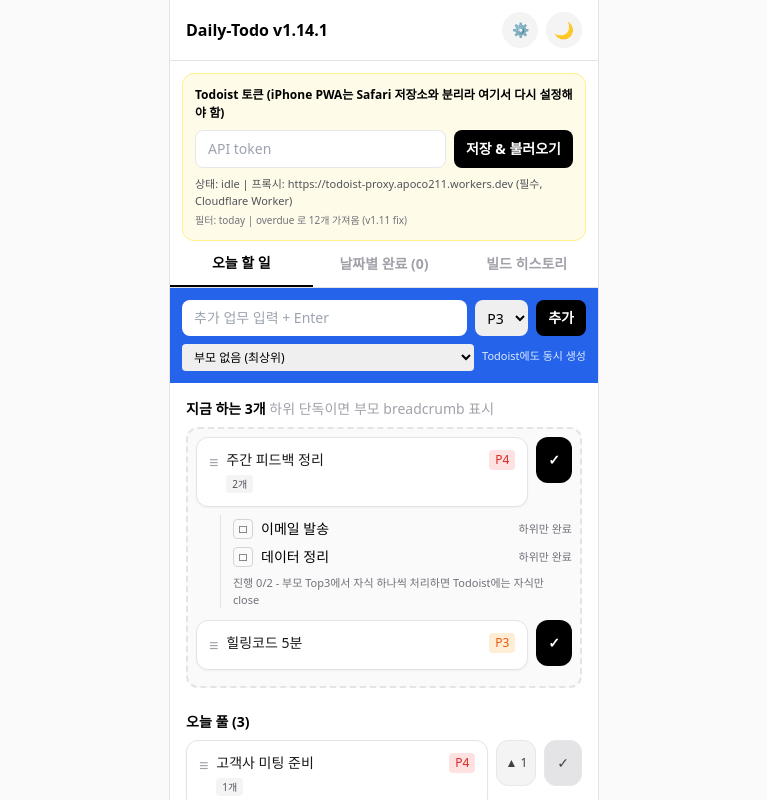
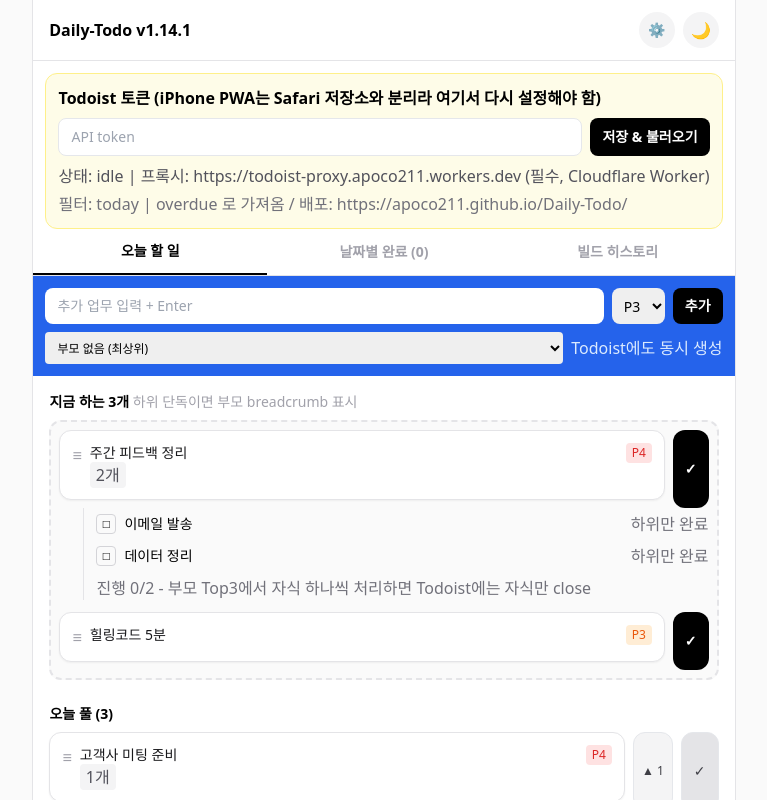
Before and after one commit to apoco211/Daily-Todo, a React (Vite) app: page / in a window 1280 px wide. Both pictures are taken after a click on the button "⚙️". Shown: the top 800 px of the page, without its empty margins (256-1023 px from the left). Built offline with nearby package versions, Linux system fonts and the light colour scheme.

Commit message:
Update App.jsx

```diff
--- a/src/App.jsx
+++ b/src/App.jsx
@@ -14,9 +14,9 @@ function SortableItem({ id, task, parentContent, showBreadcrumb }) {
       className="flex gap-2 p-3 rounded-xl border mb-2 bg-white dark:bg-zinc-900 border-zinc-200 dark:border-zinc-700 shadow-sm cursor-grab">
       <span className="text-zinc-400">≡</span>
       <div className="flex-1">
-        {showBreadcrumb && parentContent && <div className="text-[11px] text-zinc-500 dark:text-zinc-300 mb-0.5">{parentContent} ▸</div>}
+        {showBreadcrumb && parentContent && <div className="text- text-zinc-500 dark:text-zinc-300 mb-0.5">{parentContent} ▸</div>}
         <div className="text-sm text-zinc-900 dark:text-zinc-100">{task.content}</div>
-        {task.childrenCount? <span className="text-[10px] bg-zinc-100 dark:bg-zinc-700 text-zinc-600 dark:text-zinc-200 px-1.5 py-0.5 rounded">{task.childrenCount}개</span> : null}
+        {task.childrenCount? <span className="text- bg-zinc-100 dark:bg-zinc-700 text-zinc-600 dark:text-zinc-200 px-1.5 py-0.5 rounded">{task.childrenCount}개</span> : null}
       </div>
       <span className={`text-xs px-1.5 py-0.5 rounded h-fit ${task.priority===4?"bg-red-100 dark:bg-red-950 text-red-600 dark:text-red-300": task.priority===3?"bg-orange-100 dark:bg-orange-950 text-orange-600 dark:text-orange-300":"bg-zinc-100 dark:bg-zinc-700 text-zinc-500 dark:text-zinc-200"}`}>P{task.priority}</span>
     </div>
@@ -40,7 +40,7 @@ export default function App(){
   const sensors = useSensors(useSensor(PointerSensor,{activationConstraint:{distance:5}}));
 
   useEffect(()=>{ document.documentElement.classList.toggle("dark", theme==="dark"); localStorage.setItem("theme", theme); },[theme]);
-  useEffect(()=> localStorage.setItem("top3_ids", JSON.stringify(top3Ids)), [top3Ids]);
+  useEffect(()=> localStorage.setItem("top3_ids", JSON.stringify(top3Ids)), );
   useEffect(()=> localStorage.setItem("completed_logs", JSON.stringify(logs)), [logs]);
 
   const fetchWithProxy = async (endpoint, options={}) => {
@@ -48,27 +48,34 @@ export default function App(){
      ...options,
       headers: { Authorization: `Bearer ${token}`, "Content-Type":"application/json",...(options.headers||{}) }
     });
-    if(!res.ok) throw new Error(`HTTP ${res.status}`);
+    if(!res.ok) {
+      const txt = await res.text();
+      throw new Error(`HTTP ${res.status} ${txt.slice(0,200)}`);
+    }
     return res.json();
   };
 
   const loadTodoist = async (tk = token) => {
-    if(!tk){ setFetchStatus("no-token"); return; }
+    if(!tk){ setFetchStatus("no-token (⚙️에서 토큰 설정 필요)"); return; }
     try {
-      setFetchStatus("loading");
+      setFetchStatus("loading...");
       const data = await fetch(`${PROXY}/tasks/filter?query=today%20%7C%20overdue`, {
         headers: { Authorization: `Bearer ${tk}` }
-      }).then(r=>{ if(!r.ok) throw new Error(r.status); return r.json(); });
+      }).then(async r=>{
+        const txt = await r.text();
+        if(!r.ok) throw new Error(`${r.status} ${txt.slice(0,200)}`);
+        return JSON.parse(txt);
+      });
       const results = data.results || data || [];
-      if(results.length===0){ setFetchStatus("empty"); return; }
+      if(results.length===0){ setFetchStatus("empty: Todoist에 today가 0개"); return; }
       const mapped = results.map(t=> ({ id: t.id, content: t.content, priority: t.priority||1, parent_id: t.parent_id||null }));
       setTasks(mapped);
       if(top3Ids.length===0){
         setTop3Ids(mapped.filter(t=>!t.parent_id).slice(0,2).map(t=>t.id));
       }
-      setFetchStatus(`success:${mapped.length}`);
+      setFetchStatus(`success:${mapped.length}개 로드됨`);
     } catch(e){
-      setFetchStatus(`error:${e.message}`);
+      setFetchStatus(`error:Load failed - ${e.message}`);
       console.error(e);
     }
   };
@@ -152,7 +159,7 @@ export default function App(){
   return (
     <div className={theme}>
       <div className="min-h-screen bg-zinc-50 dark:bg-black flex justify-center">
-        <div className="w-[430px] bg-white dark:bg-zinc-950 min-h-screen border-x border-zinc-200 dark:border-zinc-800 flex flex-col">
+        <div className="w- bg-white dark:bg-zinc-950 min-h-screen border-x border-zinc-200 dark:border-zinc-800 flex flex-col">
           <div className="sticky top-0 z-30 bg-white/90 dark:bg-zinc-950/90 backdrop-blur border-b border-zinc-200 dark:border-zinc-800 px-4 py-3 flex justify-between items-center">
             <span className="font-bold dark:text-white">Daily-Todo v1.14.1</span>
             <div className="flex gap-2">
@@ -163,23 +170,23 @@ export default function App(){
 
           {showToken && (
             <div className="mx-3 mt-3 p-3 rounded-xl border bg-yellow-50 dark:bg-zinc-900 dark:border-zinc-700 border-yellow-200">
-              <div className="text-[12px] font-bold dark:text-white mb-2">Todoist 토큰 (iPhone PWA는 Safari 저장소와 분리라 여기서 다시 설정해야 함)</div>
+              <div className="text- font-bold dark:text-white mb-2">Todoist 토큰 (iPhone PWA는 Safari 저장소와 분리라 여기서 다시 설정해야 함)</div>
               <div className="flex gap-2">
                 <input value={token} onChange={e=>setToken(e.target.value)} type="password" placeholder="API token" className="flex-1 px-3 py-2 rounded-lg border text-sm text-black"/>
                 <button onClick={()=>{ localStorage.setItem(TOKEN_KEY, token); setShowToken(false); loadTodoist(token); }} className="px-3 bg-black dark:bg-white text-white dark:text-black rounded-lg text-sm font-bold">저장 & 불러오기</button>
               </div>
-              <div className="text-[11px] mt-2 dark:text-zinc-300 text-zinc-600">상태: {fetchStatus} | 프록시: {PROXY} (필수, Cloudflare Worker)</div>
-              <div className="text-[10px] mt-1 text-zinc-500">필터: today | overdue 로 12개 가져옴 (v1.11 fix)</div>
+              <div className="text- mt-2 dark:text-zinc-300 text-zinc-600">상태: {fetchStatus} | 프록시: {PROXY} (필수, Cloudflare Worker)</div>
+              <div className="text- mt-1 text-zinc-500">필터: today | overdue 로 가져옴 / 배포: https://apoco211.github.io/Daily-Todo/</div>
             </div>
           )}
 
-          <div className="flex border-b border-zinc-200 dark:border-zinc-800 sticky top-[52px] z-20 bg-white dark:bg-zinc-950">
+          <div className="flex border-b border-zinc-200 dark:border-zinc-800 sticky top- z-20 bg-white dark:bg-zinc-950">
             <button onClick={()=>setActiveTab("today")} className={`flex-1 py-3 text-sm font-semibold ${activeTab==="today"?"text-black dark:text-white border-b-2 border-black dark:border-white":"text-zinc-400"}`}>오늘 할 일</button>
             <button onClick={()=>setActiveTab("history")} className={`flex-1 py-3 text-sm font-semibold ${activeTab==="history"?"text-black dark:text-white border-b-2 border-black dark:border-white":"text-zinc-400"}`}>날짜별 완료 ({logs.length})</button>
             <button onClick={()=>setActiveTab("build")} className={`flex-1 py-3 text-sm font-semibold ${activeTab==="build"?"text-black dark:text-white border-b-2 border-black dark:border-white":"text-zinc-400"}`}>빌드 히스토리</button>
           </div>
 
-          <div className="bg-blue-600 dark:bg-blue-700 p-3 sticky top-[97px] z-10">
+          <div className="bg-blue-600 dark:bg-blue-700 p-3 sticky top- z-10">
             <div className="flex gap-2">
               <input value={newContent} onChange={e=>setNewContent(e.target.value)} onKeyDown={e=>e.key==="Enter"&&addTask()} placeholder="추가 업무 입력 + Enter" className="flex-1 px-3 py-2 rounded-lg text-sm outline-none text-black"/>
               <select value={newPriority} onChange={e=>setNewPriority(Number(e.target.value))} className="px-2 rounded-lg text-sm text-black"><option value={4}>P4</option><option value={3}>P3</option><option value={2}>P2</option><option value={1}>P1</option></select>
@@ -187,7 +194,7 @@ export default function App(){
             </div>
             <div className="flex gap-2 mt-2">
               <select value={newParent} onChange={e=>setNewParent(e.target.value)} className="flex-1 px-2 py-1 rounded text-xs text-black"><option value="">부모 없음 (최상위)</option>{rootTasks.map(r=><option key={r.id} value={r.id}>{r.content} 하위로</option>)}</select>
-              <span className="text-[11px] text-blue-100 py-1">Todoist에도 동시 생성 {fetchStatus.startsWith("success")?`· ${fetchStatus}`:""}</span>
+              <span className="text- text-blue-100 py-1">Todoist에도 동시 생성 {fetchStatus.startsWith("success")?`· ${fetchStatus}`:""}</span>
             </div>
           </div>
 
@@ -196,24 +203,24 @@ export default function App(){
               <div className="p-4 flex-1">
                 <h2 className="font-bold text-sm mb-2 dark:text-white">지금 하는 3개 <span className="font-normal text-zinc-400">하위 단독이면 부모 breadcrumb 표시</span></h2>
                 <SortableContext items={top3Ids} strategy={verticalListSortingStrategy}>
-                  <div id="top-container" className="min-h-[160px] p-2 rounded-xl bg-zinc-50 dark:bg-zinc-900 border-2 border-dashed border-zinc-200 dark:border-zinc-700 mb-6">
+                  <div id="top-container" className="min-h- p-2 rounded-xl bg-zinc-50 dark:bg-zinc-900 border-2 border-dashed border-zinc-200 dark:border-zinc-700 mb-6">
                     {topTasks.length===0 && <div className="text-center text-zinc-400 text-sm py-8">아래에서 드래그해서 올려보세요!</div>}
                     {topTasks.map(t=> {
                       const children = tasksWithMeta.filter(c=>c.parent_id===t.id);
                       const showBread =!!t.parent_id &&!top3Ids.includes(t.parent_id);
                       return (
                         <div key={t.id}>
-                          <div className="flex gap-2"><div className="flex-1"><SortableItem id={t.id} task={t} parentContent={t.parentContent} showBreadcrumb={showBread}/></div><button onClick={()=>completeTask(t.id)} className="h-[46px] px-3 bg-black dark:bg-white text-white dark:text-black rounded-xl text-sm font-bold">✓</button></div>
+                          <div className="flex gap-2"><div className="flex-1"><SortableItem id={t.id} task={t} parentContent={t.parentContent} showBreadcrumb={showBread}/></div><button onClick={()=>completeTask(t.id)} className="h- px-3 bg-black dark:bg-white text-white dark:text-black rounded-xl text-sm font-bold">✓</button></div>
                           {children.length>0 &&!t.parent_id && (
                             <div className="ml-6 border-l border-zinc-200 dark:border-zinc-700 pl-3 mb-3">
                               {children.map(c=> (
                                 <div key={c.id} className="flex gap-2 items-center py-1">
                                   <button onClick={()=>completeTask(c.id)} className="w-5 h-5 border border-zinc-300 dark:border-zinc-500 rounded flex items-center justify-center text-xs dark:text-zinc-200">□</button>
                                   <span className="text-sm flex-1 dark:text-zinc-100">{c.content}</span>
-                                  <span className="text-[11px] text-zinc-500 dark:text-zinc-400">하위만 완료</span>
+                                  <span className="text- text-zinc-500 dark:text-zinc-400">하위만 완료</span>
                                 </div>
                               ))}
-                              <div className="text-[11px] text-zinc-500 dark:text-zinc-400 mt-1">진행 0/{children.length} - 부모 Top3에서 자식 하나씩 처리하면 Todoist에는 자식만 close</div>
+                              <div className="text- text-zinc-500 dark:text-zinc-400 mt-1">진행 0/{children.length} - 부모 Top3에서 자식 하나씩 처리하면 Todoist에는 자식만 close</div>
                             </div>
                           )}
                         </div>
@@ -230,9 +237,9 @@ export default function App(){
                       const isExp = expanded.has(r.id);
                       return (
                         <div key={r.id}>
-                          <div className="flex gap-2"><div className="flex-1"><SortableItem id={r.id} task={r}/></div><button onClick={()=>setExpanded(s=>{const n=new Set(s); if(n.has(r.id)) n.delete(r.id); else n.add(r.id); return n;})} className="h-[46px] px-2 text-xs bg-zinc-100 dark:bg-zinc-800 dark:text-zinc-100 text-zinc-700 rounded-xl border dark:border-zinc-600">{isExp?"▲":"▼"} {children.length}</button><button onClick={()=>completeTask(r.id)} className="h-[46px] px-3 bg-zinc-200 dark:bg-zinc-800 dark:text-zinc-100 text-zinc-700 rounded-xl text-sm border dark:border-zinc-600">✓</button></div>
+                          <div className="flex gap-2"><div className="flex-1"><SortableItem id={r.id} task={r}/></div><button onClick={()=>setExpanded(s=>{const n=new Set(s); if(n.has(r.id)) n.delete(r.id); else n.add(r.id); return n;})} className="h- px-2 text-xs bg-zinc-100 dark:bg-zinc-800 dark:text-zinc-100 text-zinc-700 rounded-xl border dark:border-zinc-600">{isExp?"▲":"▼"} {children.length}</button><button onClick={()=>completeTask(r.id)} className="h- px-3 bg-zinc-200 dark:bg-zinc-800 dark:text-zinc-100 text-zinc-700 rounded-xl text-sm border dark:border-zinc-600">✓</button></div>
                           {isExp && children.map(c=> (
-                            <div key={c.id} className="ml-6 flex gap-2"><div className="flex-1"><SortableItem id={c.id} task={c} parentContent={r.content} showBreadcrumb={false}/></div><button onClick={()=>completeTask(c.id)} className="h-[46px] px-3 bg-zinc-100 dark:bg-zinc-800 dark:text-zinc-100 text-zinc-700 rounded-xl text-xs border dark:border-zinc-600">✓ 하위</button></div>
+                            <div key={c.id} className="ml-6 flex gap-2"><div className="flex-1"><SortableItem id={c.id} task={c} parentContent={r.content} showBreadcrumb={false}/></div><button onClick={()=>completeTask(c.id)} className="h- px-3 bg-zinc-100 dark:bg-zinc-800 dark:text-zinc-100 text-zinc-700 rounded-xl text-xs border dark:border-zinc-600">✓ 하위</button></div>
                           ))}
                         </div>
                       );
@@ -248,7 +255,7 @@ export default function App(){
             <div className="p-4">
               {groupedLogs.length===0 && <div className="text-sm text-zinc-400">아직 완료 없음</div>}
               {groupedLogs.map(([date, items])=> (
-                <div key={date} className="mb-6"><div className="font-semibold text-sm mb-2 dark:text-white">{date} · {items.length}개</div>{items.map((l,i)=>(<div key={i} className="p-2.5 rounded-lg bg-zinc-50 dark:bg-zinc-900 border dark:border-zinc-800 mb-2 text-sm"><span className="text-green-600 mr-2">✓</span>{l.parentContent && <span className="text-[11px] text-zinc-500 dark:text-zinc-400">{l.parentContent} ▸ </span>}<span className="dark:text-zinc-200">{l.content}</span><span className="float-right text-xs text-zinc-400">{new Date(l.completed_at).toLocaleTimeString("ko-KR",{hour:"2-digit",minute:"2-digit"})}</span></div>))}</div>
+                <div key={date} className="mb-6"><div className="font-semibold text-sm mb-2 dark:text-white">{date} · {items.length}개</div>{items.map((l,i)=>(<div key={i} className="p-2.5 rounded-lg bg-zinc-50 dark:bg-zinc-900 border dark:border-zinc-800 mb-2 text-sm"><span className="text-green-600 mr-2">✓</span>{l.parentContent && <span className="text- text-zinc-500 dark:text-zinc-400">{l.parentContent} ▸ </span>}<span className="dark:text-zinc-200">{l.content}</span><span className="float-right text-xs text-zinc-400">{new Date(l.completed_at).toLocaleTimeString("ko-KR",{hour:"2-digit",minute:"2-digit"})}</span></div>))}</div>
               ))}
             </div>
           )}
@@ -256,10 +263,10 @@ export default function App(){
           {activeTab==="build" && (
             <div className="p-4 text-sm">
               {[
-                {v:"v1.14.2", d:"2026-09-27", s:"현재", t:"Todoist API today|overdue + PWA 토큰 분리 fix + 야간모드 대비 fix (디자인 유지)"},
-                {v:"v1.14.1", d:"2026-09-27", s:"현재", t:"하위 breadcrumb + 다크토글 + 체크리스트 + 추가칸 통합"},
+                {v:"v1.14.3", d:"2026-09-27", s:"현재", t:"프록시 https://todoist-proxy.apoco211.workers.dev/ 고정 + Load failed 상세 에러 표시 (디자인 유지)"},
+                {v:"v1.14.2", d:"2026-09-27", s:"성공", t:"Todoist API today|overdue + PWA 토큰 분리 fix + 야간모드 대비 fix"},
+                {v:"v1.14.1", d:"2026-09-27", s:"성공", t:"하위 breadcrumb + 다크토글 + 체크리스트"},
                 {v:"v1.11", d:"2026-09-26", s:"성공", t:"today|overdue 필터로 12개 복구"},
-                {v:"v1.10", d:"2026-09-26", s:"버그수정", t:"rest/v2 410 Gone -> v1 마이그레이션"},
               ].map(b=>(
                 <div key={b.v} className="border-l-2 border-zinc-200 dark:border-zinc-700 pl-3 py-2 mb-2"><div className="flex gap-2"><span className="font-bold dark:text-white">{b.v}</span><span className="text-xs px-1.5 bg-zinc-100 dark:bg-zinc-800 dark:text-zinc-200 rounded">{b.s}</span><span className="text-xs text-zinc-400">{b.d}</span></div><div className="text-zinc-600 dark:text-zinc-300 mt-1">{b.t}</div></div>
               ))}
```
